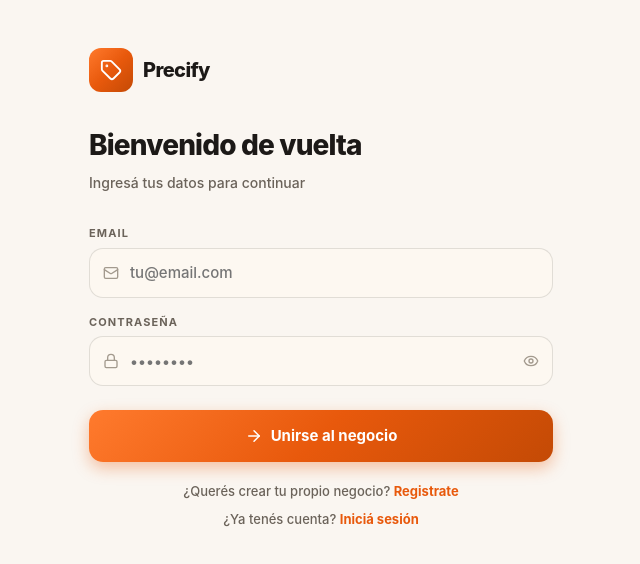
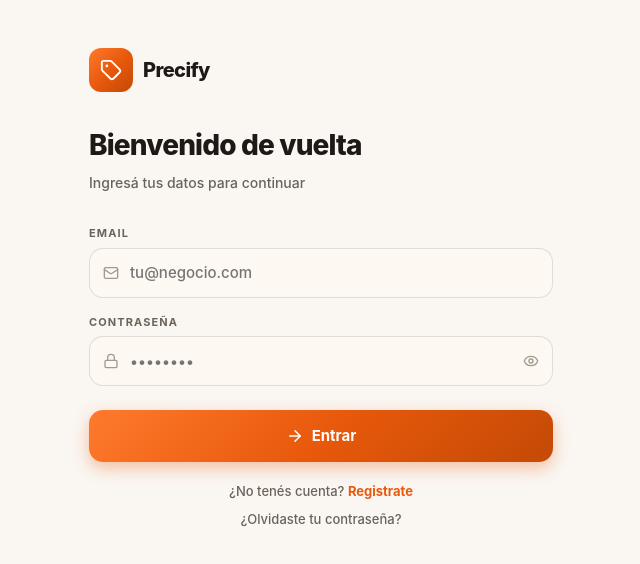
Before and after one commit to Marcus-dev-31/Product-Manager, a React (Vite) app: page /login in a window 1280 px wide. Shown: the top 564 px of the page, without its empty margins (319-959 px from the left). Built offline with nearby package versions, Linux system fonts and the light colour scheme.

Commit message:
fix: LoginPage contenido correcto

```diff
--- a/src/pages/LoginPage.tsx
+++ b/src/pages/LoginPage.tsx
@@ -1,18 +1,17 @@
 import { useState } from "react";
 import { Link, useNavigate } from "react-router-dom";
-import { Mail, Lock, Eye, EyeOff, ArrowRight, Tag, Hash } from "lucide-react";
+import { Mail, Lock, Eye, EyeOff, ArrowRight, Tag } from "lucide-react";
 
-export function LoginPage() {
+export const LoginPage = () => {
   const navigate = useNavigate();
   const [email, setEmail] = useState("");
   const [password, setPassword] = useState("");
-  const [inviteCode, setInviteCode] = useState("");
   const [showPassword, setShowPassword] = useState(false);
   const [error, setError] = useState("");
   const [loading, setLoading] = useState(false);
 
   const handleSubmit = async () => {
-    if (!email || !password || !inviteCode) {
+    if (!email || !password) {
       setError("Completá todos los campos");
       return;
     }
@@ -20,16 +19,16 @@ export function LoginPage() {
     setError("");
     try {
       const res = await fetch(
-        "https://product-manager-production-e899.up.railway.app/api/auth/register",
+        "https://product-manager-production-e899.up.railway.app/api/auth/login",
         {
           method: "POST",
           headers: { "Content-Type": "application/json" },
-          body: JSON.stringify({ email, password, inviteCode }),
+          body: JSON.stringify({ email, password }),
         },
       );
       const data = await res.json();
       if (!res.ok) {
-        setError(data.error || "Error al unirse al negocio");
+        setError(data.error || "Error al iniciar sesión");
         return;
       }
       localStorage.setItem("token", data.token);
@@ -64,12 +63,10 @@ export function LoginPage() {
             <input
               className="input-field"
               type="email"
-              placeholder="tu@email.com"
+              placeholder="tu@negocio.com"
               value={email}
               onChange={(e) => setEmail(e.target.value)}
-              onKeyDown={(e) => {
-                if (e.key === "Enter") handleSubmit();
-              }}
+              onKeyDown={(e) => { if (e.key === "Enter") handleSubmit(); }}
             />
           </div>
         </div>
@@ -84,9 +81,7 @@ export function LoginPage() {
               placeholder="••••••••"
               value={password}
               onChange={(e) => setPassword(e.target.value)}
-              onKeyDown={(e) => {
-                if (e.key === "Enter") handleSubmit();
-              }}
+              onKeyDown={(e) => { if (e.key === "Enter") handleSubmit(); }}
             />
             <button
               className="auth-input-toggle"
@@ -103,19 +98,16 @@ export function LoginPage() {
           disabled={loading}
         >
           <ArrowRight size={18} />
-          {loading ? "Uniéndose..." : "Unirse al negocio"}
+          {loading ? "Entrando..." : "Entrar"}
         </button>
       </div>
 
       <div className="auth-footer">
         <p>
-          ¿Querés crear tu propio negocio?{" "}
-          <Link to="/register">Registrate</Link>
+          ¿No tenés cuenta? <Link to="/register">Registrate</Link>
         </p>
-        <p style={{ marginTop: 8 }}>
-          ¿Ya tenés cuenta? <Link to="/login">Iniciá sesión</Link>
-        </p>
+        <p style={{ marginTop: 8 }}>¿Olvidaste tu contraseña?</p>
       </div>
     </div>
   );
-}
+};
```
